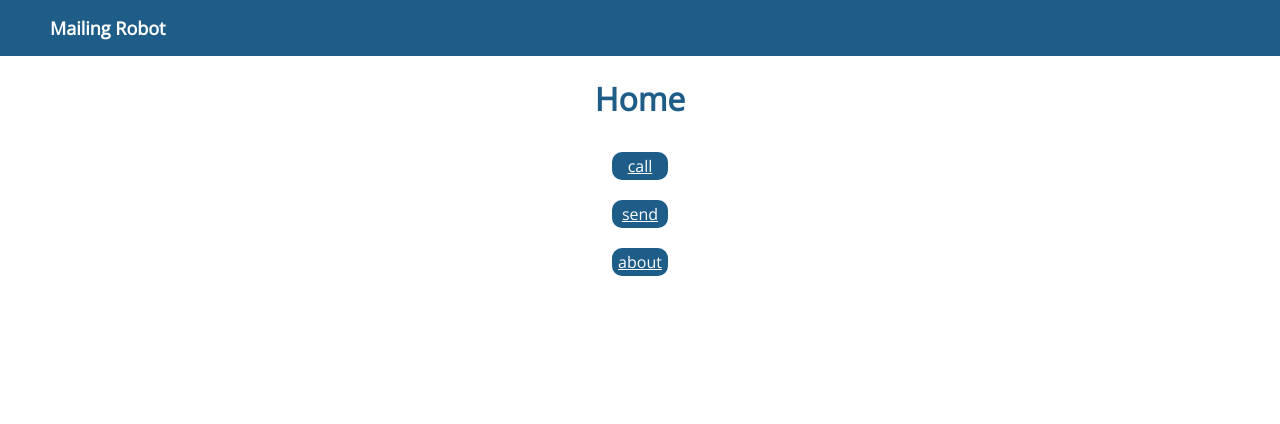
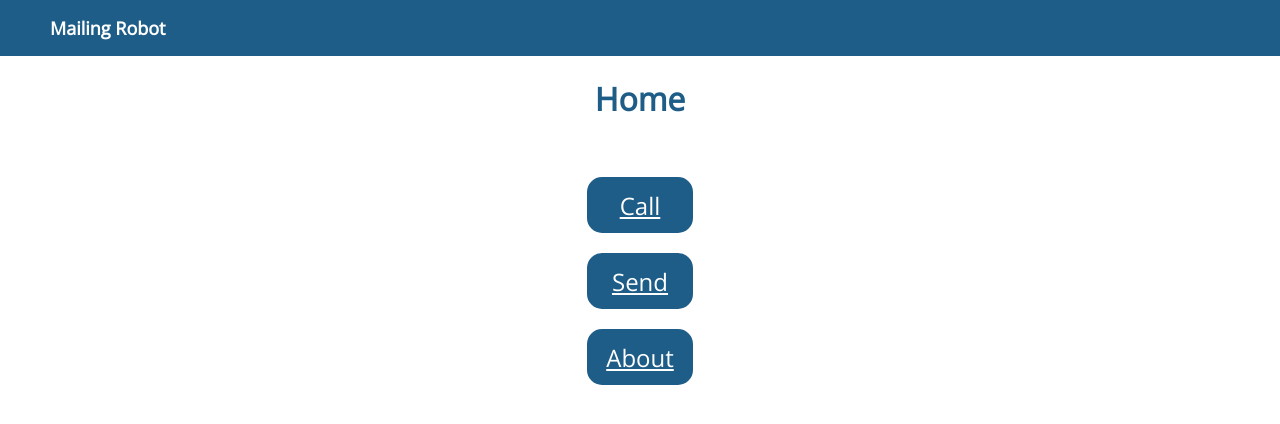
Before and after one commit to chachamottaki/OpenSpaceBot, a React (Create React App) app in the folder mailbot/: page / in a window 1280 px wide. Shown: the top 424 px of the page. Built offline with nearby package versions, Linux system fonts and the light colour scheme; some icons are missing.

Commit message:
first version of mockup 1 (homepage) done

```diff
--- a/mailbot/src/App.css
+++ b/mailbot/src/App.css
@@ -10,23 +10,31 @@
   display:flex;
   flex-direction: column;
   justify-content: center;
+  margin-top: 2%;
 }
 .homepage-item {
-  width: 50px;
+  width: 100px;
   margin: 10px;
   border: 3px solid #1e5d88;
-  border-radius: 10px;
+  border-radius: 15px;
   background-color: #1e5d88;
-  color: white
+  color: white;
+  display: flex; /* make item a flex container */
+  justify-content: center; /* center text horizontally */
+  align-items: center; /* center text vertically */
+  text-align: center; /* center text within item */
 }
 .homepage-item-1{
-  min-height: 20px;
+  min-height: 50px;
+  font-size: x-large;
 }
 .homepage-item-2{
-  min-height: 20px;
+  min-height: 50px;
+  font-size: x-large;
 }
 .homepage-item-3{
-  min-height: 20px;
+  min-height: 50px;
+  font-size: x-large;
 }
 
 h1{
--- a/mailbot/src/pages/Home.js
+++ b/mailbot/src/pages/Home.js
@@ -11,17 +11,17 @@ function Home() {
         <div className = "homepage-container-1">
           <div className = "homepage-item homepage-item-1">
             <Link to="/call" className='link'>
-              call
+              Call
             </Link>
           </div>
           <div className = "homepage-item homepage-item-2">
             <Link to="/send" className='link'>
-              send
+              Send
             </Link>
           </div>
           <div className = "homepage-item homepage-item-3">
             <Link to="/about" className='link'>
-              about
+              About
             </Link>
           </div>
 
```
